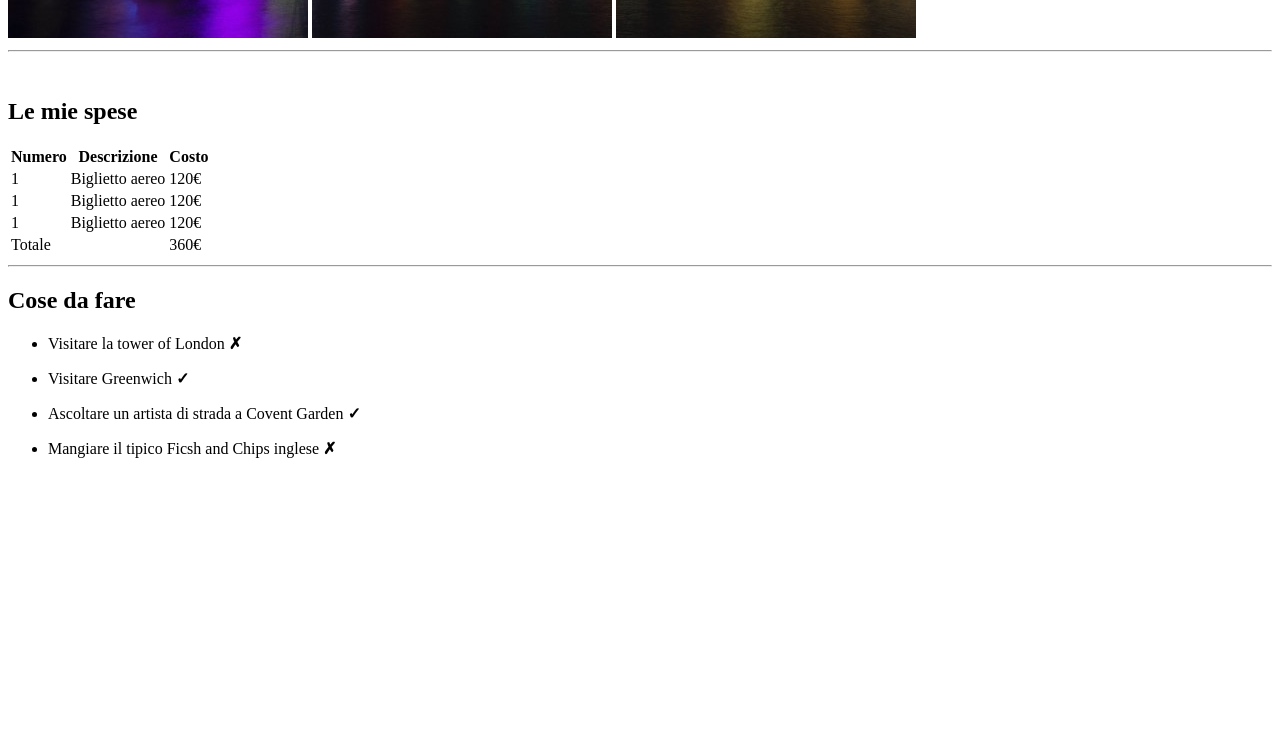
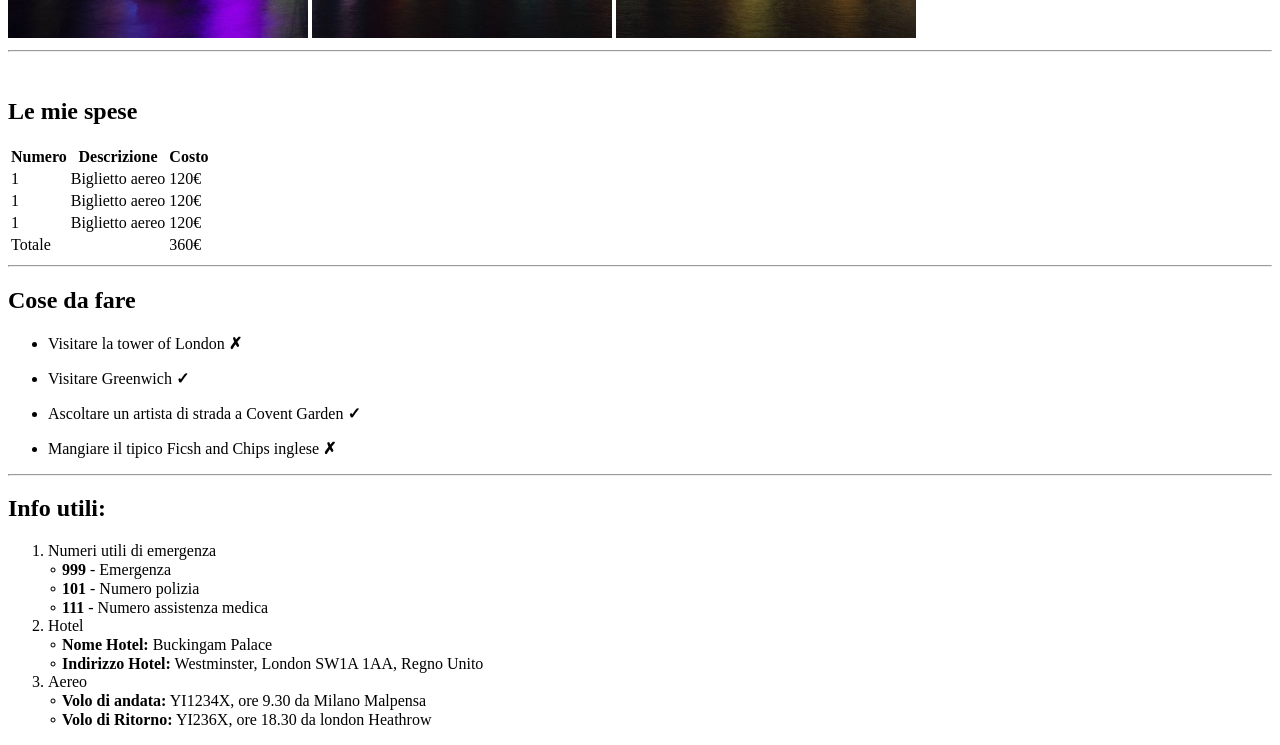
Before and after one commit to GIGIPR3/html-london-trip, a plain HTML site: page index.html in a window 1280 px wide. Shown: the part 642-1387 px from the top of the page. Before the commit the page ends 1116 px from the top, so only its background shows below. Drawn offline with Linux system fonts and the light colour scheme.

Commit message:
info utili

```diff
--- a/index.html
+++ b/index.html
@@ -9,8 +9,8 @@
 <body>
     <h1>Il mio Viaggio a Londra</h1>
     <img src="pexels-bill-emrich-230794-0.jpg" alt="prima immagine della ruota panoramica">
-    <img src="pexels-bill-emrich-230794-1.jpg" alt="seconda immagine della ruota panoramica">
-    <img src="pexels-bill-emrich-230794-2.jpg" alt="terza immagine della ruota panoramica">
+    <img src="pexels-bill-emrich-230794-1.jpg" alt="seconda immagine della prima metà del paesaggio">
+    <img src="pexels-bill-emrich-230794-2.jpg" alt="terza immagine della seconda metà del paesaggio">
     <hr>
     <br>
     <h2>Le mie spese</h2>
@@ -64,5 +64,22 @@
     <ul>
         <li>Mangiare il tipico Ficsh and Chips inglese <strong>&cross;</strong></li>
     </ul>
+    <hr>
+    <h2>Info utili:</h2>
+    <ol>
+        <li>Numeri utili di emergenza <br>
+            &#8728; <strong>999</strong> - Emergenza <br>
+            &#8728; <strong>101</strong> - Numero polizia <br>
+            &#8728; <strong>111</strong> - Numero assistenza medica
+        </li>
+        <li>Hotel <br>
+            &#8728; <strong>Nome Hotel:</strong> Buckingam Palace <br>
+            &#8728; <strong>Indirizzo Hotel:</strong> Westminster, London SW1A 1AA, Regno Unito
+        </li>
+        <li>Aereo <br>
+            &#8728; <strong>Volo di andata:</strong> YI1234X, ore 9.30 da Milano Malpensa <br>
+            &#8728; <strong>Volo di Ritorno:</strong> YI236X, ore 18.30 da london Heathrow</li>
+    </ol>
+
 </body>
 </html>
```
